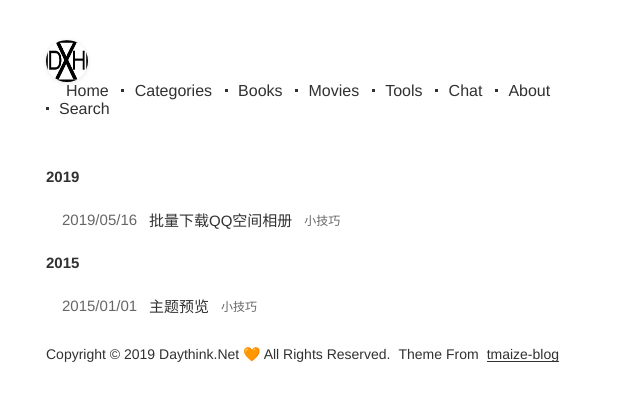
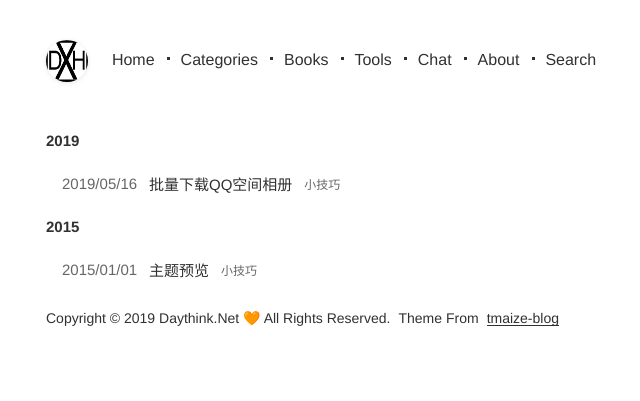
Before and after one commit to Devinteng/blog3, a Jekyll site: the page built from index.html, in a window 1280 px wide. Shown: the top 401 px of the page, without its empty margins (314-954 px from the left). Built offline with Jekyll 4.4.1, drawn with Linux system fonts in a browser that asks for light colours.

Commit message:
Update _config.yml

```diff
--- a/_config.yml
+++ b/_config.yml
@@ -21,8 +21,6 @@ menu:
     url: /pages/categories.html
   - title: Books
     url: /pages/books.html
-  - title: Movies
-    url: /pages/movies.html
   - title: Tools
     url: /pages/tools.html
   - title: Chat
```
